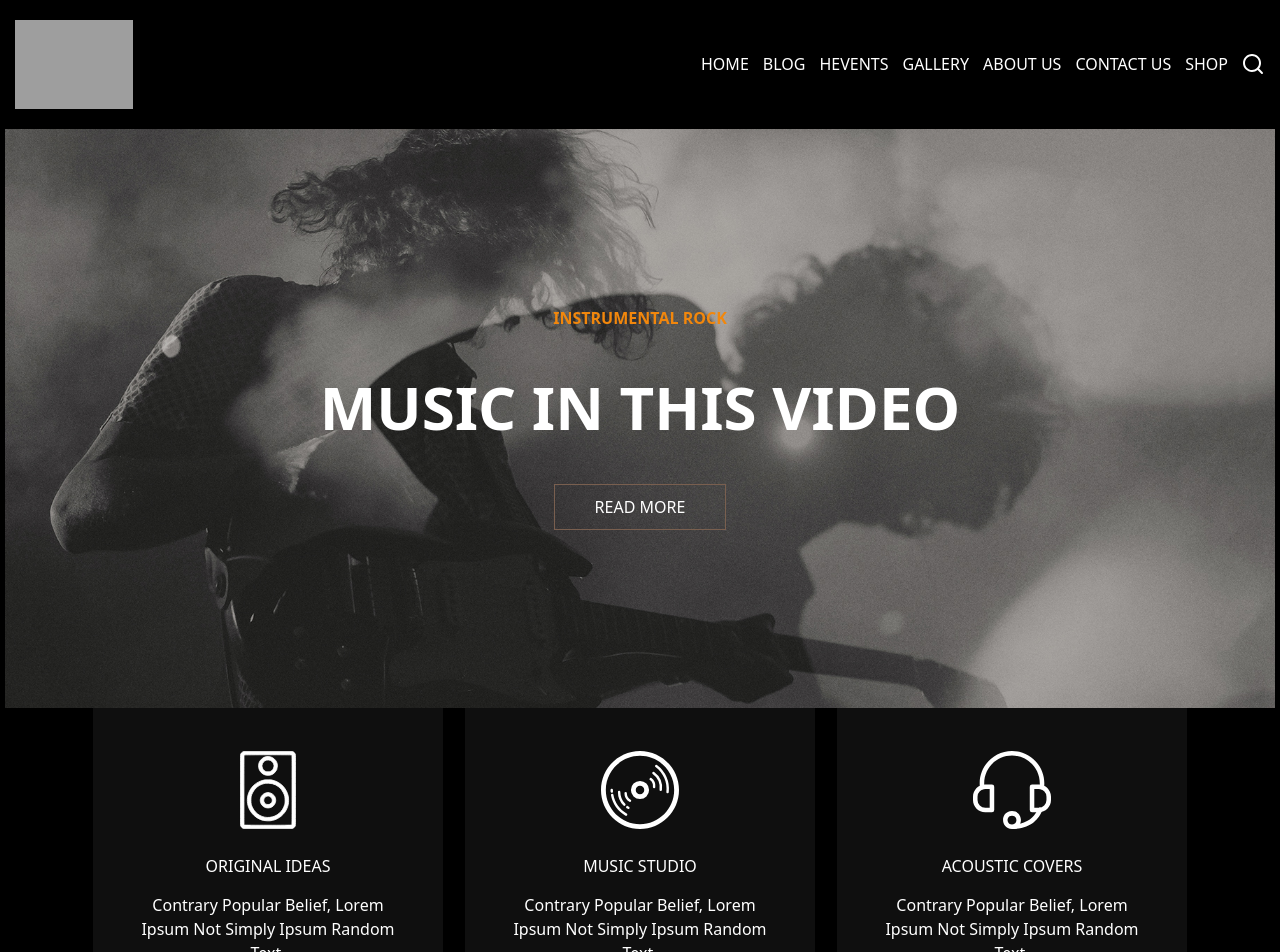
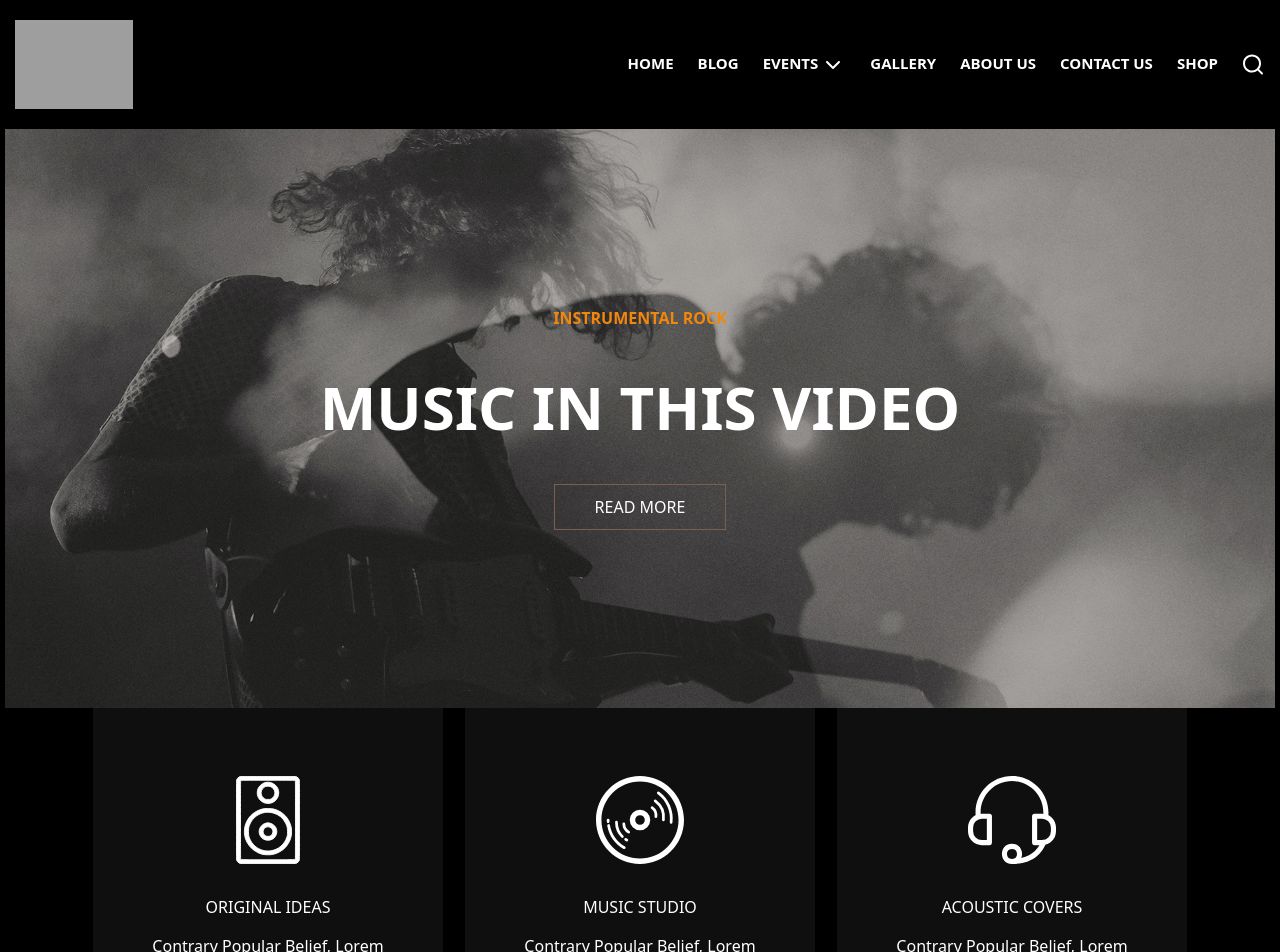
Before and after one commit to GiPisano/proj-html-vuejs, a Vue app: page / in a window 1280 px wide. Shown: the top 952 px of the page. Built offline with nearby package versions, Linux system fonts and the light colour scheme; grey boxes are pictures that could not be loaded; the HTML template or start-up script is replaced by a standard one.

Commit message:
add dropdown haeder

```diff
--- a/src/App.vue
+++ b/src/App.vue
@@ -16,7 +16,8 @@ export default{
           active: false
         },
         {
-          text: 'HEVENTS',
+          text: 'EVENTS',
+          svg: '/src/assets/svg/dropdown.svg',
           active: false
         },
         {
--- a/src/components/AppFooter.vue
+++ b/src/components/AppFooter.vue
@@ -133,12 +133,6 @@
 
   .footer{
 
-    .hr{
-        width: 100%;
-        margin: 0;
-        border: 0.2px solid rgb(157, 157, 157);
-    }
-
     p{
         padding: 20px;
     }
--- a/src/components/AppHeader.vue
+++ b/src/components/AppHeader.vue
@@ -1,5 +1,29 @@
 <script>
 export default{
+
+    data(){
+        return{
+            events:[
+                {
+                    text: 'CHORAL MUSIC'
+                },
+                {
+                    text: 'CONCERT BAND'
+                },
+                {
+                    text: 'OPERA CONCERTS'
+                },
+                {
+                    text: 'SYMPHONY ORCHESTRA'
+                },
+                {
+                    text: 'FAMILY CONCERTS'
+                },
+            ]
+        }
+    },
+
+
    props:{
     links: Array,
    },
@@ -12,7 +36,19 @@ export default{
             <img src="../assets/img/logo.png" alt="logo" class="logo">
         </div>
         <div class="links">
-            <p v-for="link in links" class="link"><a href="#">{{ link.text }}</a></p>
+            <p v-for="link in links" class="link">
+                <a href="#">{{ link.text }}</a>
+                <span v-show="link.svg" class="svg">
+                    <img :src="link.svg" alt="">
+                </span>
+                <span class="dropdown-content" v-if="link.text === 'EVENTS'">
+                    <div v-for="event in events">
+                        <p class="element">{{ event.text }}</p>
+                        <p class="hr"></p>
+                    </div>
+
+                </span>
+            </p>
             <img class="search" src="../assets/svg/search.svg" alt="">
         </div>
     </header>
@@ -36,11 +72,50 @@ header{
 
 .links{
     display: flex;
-    gap: 10px;
+    gap: 20px;
+    font-size: 15px;
+    font-weight: bold;
 }
 
 .search{
     filter: brightness(0) invert(1);
 }
 
+// dropdown
+
+.link {
+  position: relative;
+}
+
+.dropdown-content {
+  position: absolute;
+  top: 100%;
+  left: 0;
+  display: none;
+  background-color: #fff;
+  box-shadow: 0px 8px 16px rgba(0, 0, 0, 0.2);
+  z-index: 1;
+  background-color: rgb(24, 24, 24);
+  min-width: 300px;
+}
+
+.element{
+    padding: 20px;
+}
+
+.element:hover{
+    cursor: pointer;
+    color: $orange-color;
+}
+
+.link:hover .dropdown-content {
+    display: flex;
+    flex-direction: column;
+}
+
+.svg{
+    filter: brightness(0) invert(1);
+}
+
+
 </style>
--- a/src/components/MainSectionJazz.vue
+++ b/src/components/MainSectionJazz.vue
@@ -65,7 +65,9 @@ export default{
         <div class="row-card">
             <div v-for="cardInfo in cardsInfo" class="col-card">
                 <div class="container-card">
-                    <img :src="cardInfo.phat_svg" class="svg" alt="">
+                    <div class="circle-svg">
+                        <img :src="cardInfo.phat_svg" class="svg" alt="">
+                    </div>
                     <p>{{ cardInfo.title }}</p>
                     <p>{{ cardInfo.description }}</p>
                 </div>
@@ -105,18 +107,30 @@ export default{
 @use '../styles/partials/mixins.scss' as *;
 
 #jazz{
-    .svg{
-        filter: brightness(0) invert(1);
-        max-height: 88px;
-        padding-bottom: 10px;
+
+    .circle-svg{
+        width: 120px;
+        height: 120px;
+        border-radius: 50%;
+        display: flex;
+        justify-content: center;
+        align-items: center;
+
+
+        .svg{
+            filter: brightness(0) invert(1);
+            height: 88px;
+        }
     }
+
+
 
     .col-card{
         .container-card{
             background-color: rgb(15, 15, 15);
             max-width: 350px;
             width: 100%;
-            height: 300px;
+            height: 350px;
             padding: 10% ;
             gap: 15px;
             @include flex;
@@ -126,6 +140,11 @@ export default{
 }
 
 
+.col-card:hover{
+    .circle-svg{
+        box-shadow: 0 0 0 5px rgba(255, 165, 0, 1); // Arancione
+    }
+}
 
 
 
--- a/src/styles/general.scss
+++ b/src/styles/general.scss
@@ -68,3 +68,9 @@ a:hover{
 li{
     list-style: none;
 }
+
+.hr{
+    width: 100%;
+    margin: 0;
+    border: 0.1px solid rgb(157, 157, 157);
+}
```
Also changed, not shown: src/assets/svg/dropdown.svg (renamed from src/assets/svg/image (7).svg).
